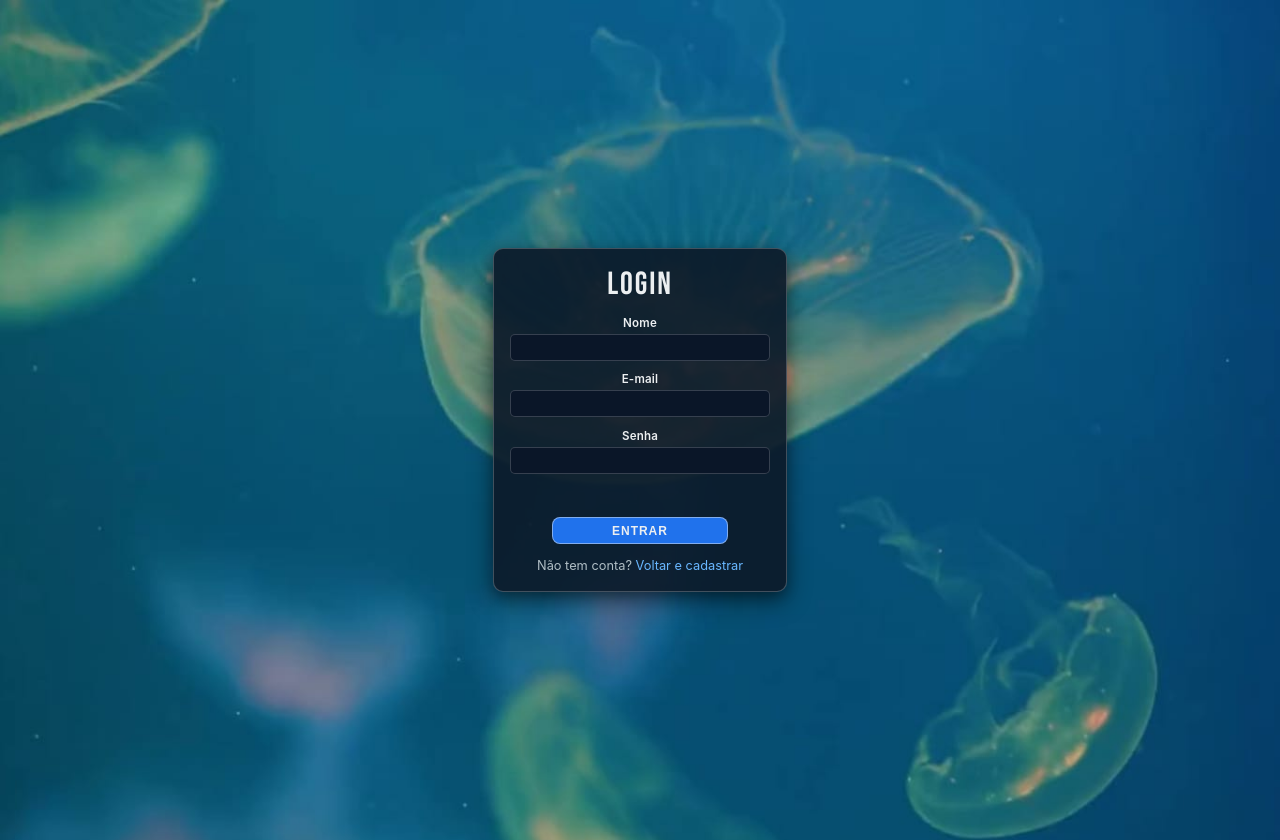
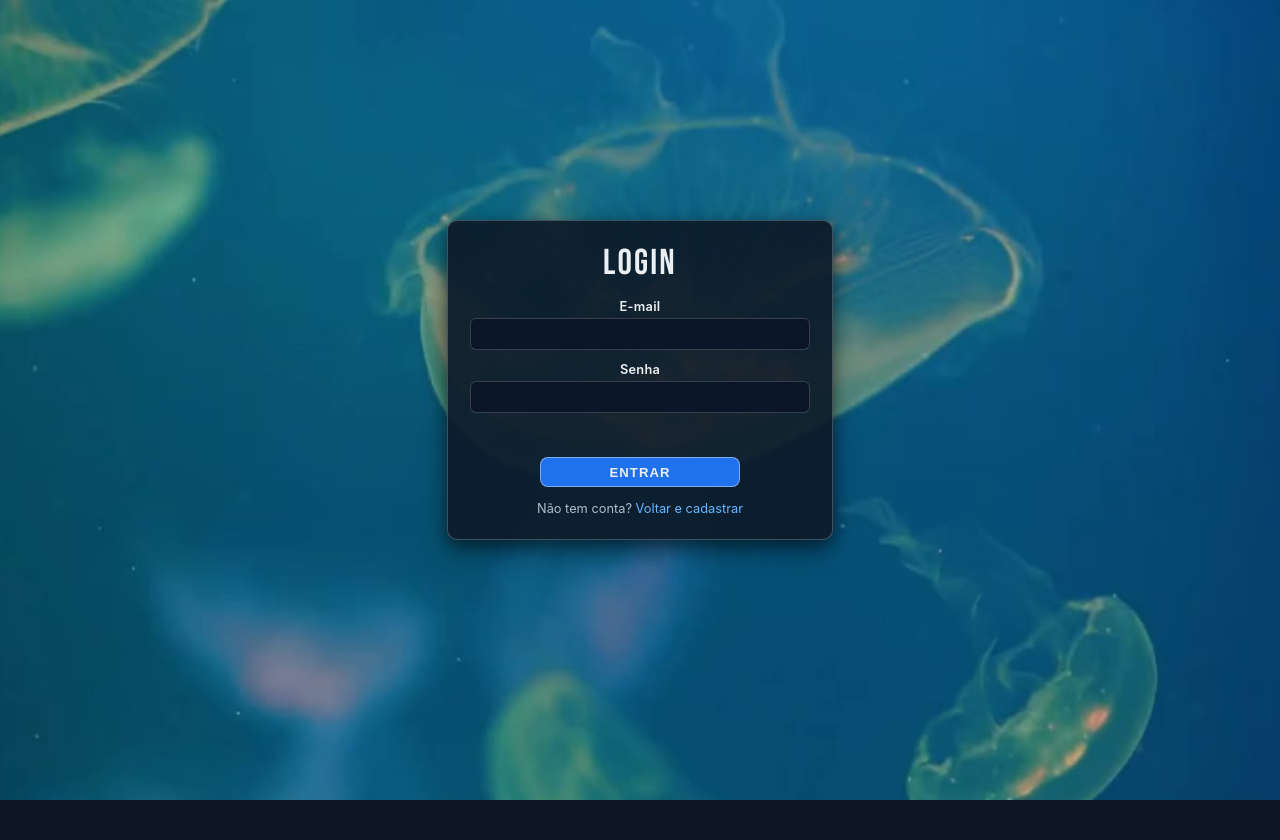
Before and after one commit to Icrxmee/Projeto_Consumo_de_Agua, a plain HTML site: page frontend/login.html in a window 1280 px wide. After the commit the page ends 800 px from the top, so only its background shows below. Drawn offline with Linux system fonts and the light colour scheme.

Commit message:
Tela de Login

```diff
--- a/frontend/login.html
+++ b/frontend/login.html
@@ -17,8 +17,7 @@
 
     <form id="form-login" class="form-acesso form-acesso--login-pagina" novalidate>
 
-      <label class="form-acesso__label" for="login-nome">Nome</label>
-      <input class="form-acesso__input form-acesso__input--login-pagina" type="text" id="login-nome" name="nome" autocomplete="name" required>
+
 
       <label class="form-acesso__label" for="login-email">E-mail</label>
       <input class="form-acesso__input form-acesso__input--login-pagina" type="email" id="login-email" name="email" autocomplete="email" required>
--- a/frontend/style.css
+++ b/frontend/style.css
@@ -118,6 +118,13 @@ h1{
         -12px 6px 22px rgba(0, 0, 0, 0.28);
     background: rgba(11, 21, 36, 0.75);
     color: #eceff1;
+}
+
+/* Login (modal em index): um pouco maior e levemente acima do centro */
+#tela-login .tela-sobreposta__painel{
+    max-width: 460px;
+    padding: 1.4rem 1.45rem 1.6rem;
+    transform: translateY(-20px);
 }
 
 .tela-sobreposta__titulo{
@@ -242,18 +249,23 @@ h1{
 /* Página login.html: conteúdo centralizado, campos compactos e azul-marinho */
 .pagina-login{
     margin: 0;
+    min-height: 100vh;
+    min-height: 100dvh;
     display: flex;
     align-items: center;
     justify-content: center;
     padding: 1.25rem;
+    box-sizing: border-box;
 }
 
 .pagina-login__card{
     width: 100%;
-    max-width: 260px;
+    max-width: 340px;
     margin: 0 auto;
+    /* Levemente acima do centro óptico da tela */
+    transform: translateY(-20px);
     text-align: center;
-    padding: 1rem 1rem 1.15rem;
+    padding: 1.35rem 1.4rem 1.45rem;
     border: 1px solid rgba(255, 255, 255, 0.22);
     border-radius: 10px;
     box-shadow:
@@ -265,12 +277,12 @@ h1{
 
 .pagina-login__titulo{
     font-family: "Bebas Neue", sans-serif;
-    font-size: 2rem;
+    font-size: 2.25rem;
     font-weight: 400;
     letter-spacing: 0.06em;
     text-transform: uppercase;
     color: #eceff1;
-    margin: 0 0 0.75rem;
+    margin: 0 0 0.85rem;
     -webkit-text-stroke: 0;
     paint-order: normal;
 }
@@ -281,7 +293,7 @@ h1{
 }
 
 .form-acesso--login-pagina .form-acesso__label{
-    font-size: 0.72rem;
+    font-size: 0.8rem;
     margin-top: 0.45rem;
     text-align: center;
 }
@@ -292,9 +304,9 @@ h1{
 
 .form-acesso__input--login-pagina{
     max-width: 100%;
-    padding: 0.32rem 0.45rem;
-    font-size: 0.8rem;
-    border-radius: 5px;
+    padding: 0.45rem 0.55rem;
+    font-size: 0.875rem;
+    border-radius: 6px;
     border: 1px solid rgba(255, 255, 255, 0.18);
     background: #0a1628;
     color: #eceff1;
@@ -306,11 +318,11 @@ h1{
 }
 
 .pagina-login__btn-enviar{
-    margin-top: 0.6rem;
+    margin-top: 0.65rem;
     width: 100%;
-    max-width: 11rem;
-    padding: 0.35rem 0.75rem;
-    font-size: 0.75rem;
+    max-width: 12.5rem;
+    padding: 0.42rem 0.85rem;
+    font-size: 0.82rem;
 }
 
 .pagina-login__rodape{
```
